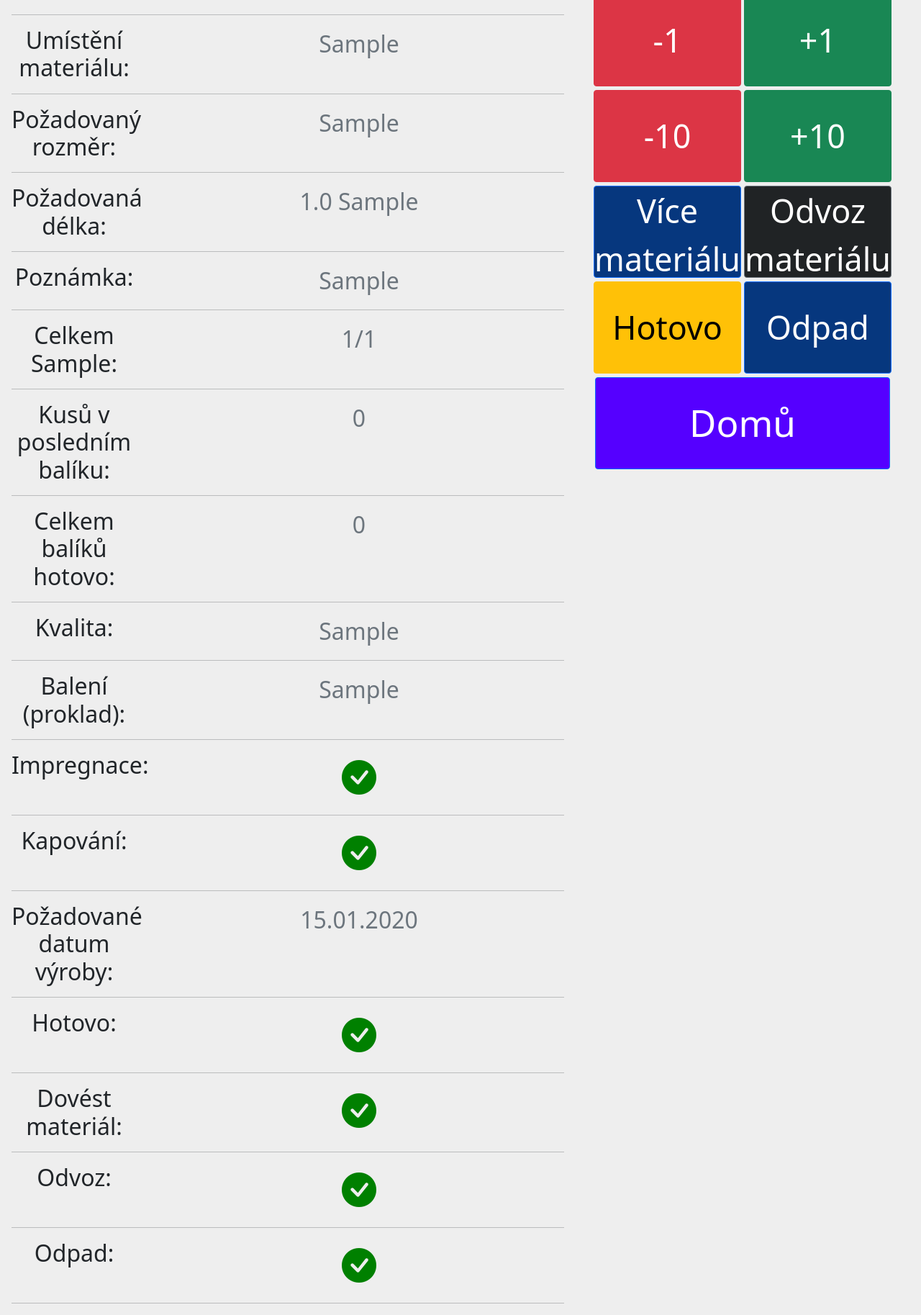
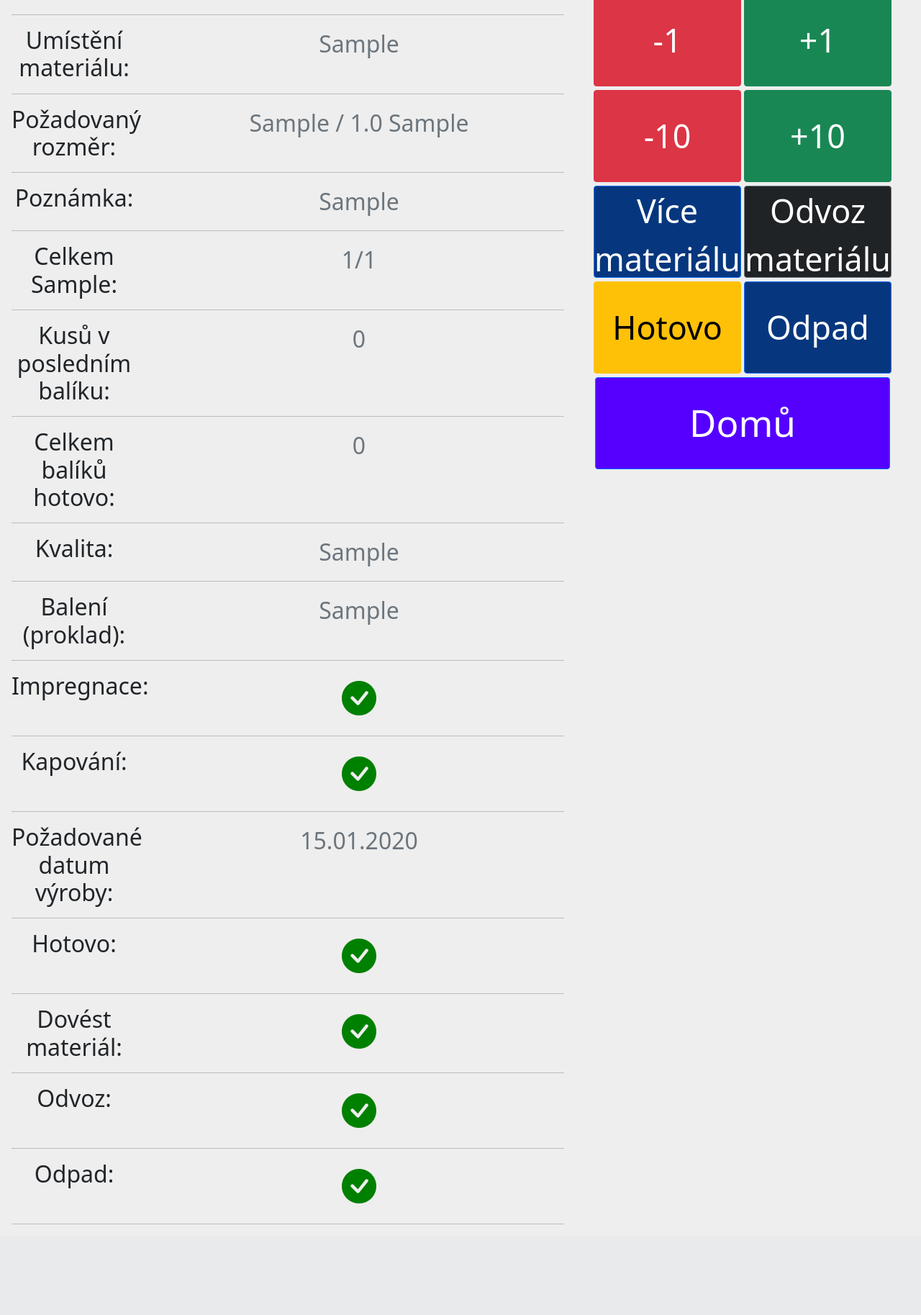
Before and after one commit to olinpin/Pila-facek, a Django app: page /r/1 in a window 1280 px wide. Shown: the part 447-2274 px from the top of the page at 72% size. After the commit the page ends 2148 px from the top, so only its background shows below. Run offline with Django 3.2, Linux system fonts and the light colour scheme; a user stored in the database is signed in; data comes from the database, SQL or seed files in the repository; tables that the repository leaves empty hold one stand-in row (values such as "Sample post"); some libraries are stand-ins or nearby versions.

Commit message:
Added more fields to the index page, edited info pages, added baliky to Rozmitacka as well

```diff
--- a/orders/admin.py
+++ b/orders/admin.py
@@ -228,9 +228,9 @@ class HoblovaniAdmin(admin.ModelAdmin):
         return mark_safe('<input type="submit" name="_save" class="default" value="Uložit">')
     button.short_description = 'Uložit'
 
-    def rozmery(self, obj):
-        return f"{obj.pozadovany_rozmer} / {obj.pozadovana_delka}"
-    rozmery.short_description = "Rozměry"
+    # def rozmery(self, obj):
+    #     return f"{obj.pozadovany_rozmer} / {obj.pozadovana_delka}"
+    # rozmery.short_description = "Rozměry"
     # what shows in the list
     list_display = ("zakaznik", "image_preview", "vytvoreno", "priority", "rozmery", "hotovo",
                     "kontrola", "do_vyroby", "get_material", "do_susarny", "suche", "button", "ks_hotovo", "ks")
--- a/orders/models.py
+++ b/orders/models.py
@@ -30,10 +30,10 @@ class Rozmitacka(models.Model):
     vytvoreno = models.DateTimeField("Vytvořeno", auto_now_add=True)
     priority = models.IntegerField("Priorita", default=10)
 
-
     # return function for string
     def __str__(self):
         return f"{self.zakaznik}"
+
     class Meta:
         verbose_name_plural = "Rozmítačka"
         verbose_name = "Rozmítačka"
@@ -53,6 +53,12 @@ class Rozmitacka(models.Model):
     def last_balik(self):
         balik, created = Baliky.objects.get_or_create(rozmitacka=self, done=False)
         return balik.ks
+
+    @property
+    def rozmery(self):
+        return f"{self.pozadovany_rozmer} / {self.pozadovana_delka}"
+    rozmery.fget.short_description = "Rozměry"
+
 
 # model of Hoblovani table
 class Hoblovani(models.Model):
@@ -102,6 +108,11 @@ class Hoblovani(models.Model):
     def pozadovana_delka(self):
         return f"{self.pozadovana_delka_cislo} {self.pozadovana_delka_jednotky}"
 
+    @property
+    def rozmery(self):
+        return f"{self.pozadovany_rozmer} / {self.pozadovana_delka}"
+    rozmery.fget.short_description = "Rozměry"
+
     # check which of the suche or do_susarny has changed and change the other one accordingly
     def save(self, *args, **kwargs):
         if not self.do_vyroby:
@@ -115,7 +126,7 @@ class Hoblovani(models.Model):
         return super().save(*args, **kwargs)
 
     def __str__(self):
-        return f"{self.zakaznik}"# - {self.pozadovane_datum_vyroby.strftime('%d.%m.%Y')},  {'Hotovo' if self.hotovo == True else f'{self.ks_hotovo}/{self.ks}' }, Kontrola - {'Ano' if self.kontrola == True else 'Ne' }"
+        return f"{self.zakaznik}"  # - {self.pozadovane_datum_vyroby.strftime('%d.%m.%Y')},  {'Hotovo' if self.hotovo == True else f'{self.ks_hotovo}/{self.ks}' }, Kontrola - {'Ano' if self.kontrola == True else 'Ne' }"
 
     class Meta:
         verbose_name_plural = "Hoblování"
@@ -124,7 +135,7 @@ class Hoblovani(models.Model):
 
     @property
     def baliky_celkem(self):
-        baliky = Baliky.objects.filter(hoblovani=self)
+        baliky = Baliky.objects.filter(hoblovani=self, done=True)
         return baliky.count()
     baliky_celkem.fget.short_description = "Balíky"
 
@@ -132,6 +143,7 @@ class Hoblovani(models.Model):
     def last_balik(self):
         balik, created = Baliky.objects.get_or_create(hoblovani=self, done=False)
         return balik.ks
+
 
 class Baliky(models.Model):
     ks = models.IntegerField("Kusů", default=0)
--- a/orders/templates/orders/index.html
+++ b/orders/templates/orders/index.html
@@ -57,7 +57,7 @@
                             <span class="text-muted">{{ order.jednotky }} hotovo:</span>
                             {{order.ks_hotovo}}/{{order.ks}} &nbsp;
                             <span class="text-muted">Poznámka: </span> {{order.poznamka}} &nbsp;
-                            <span class="text-muted">Rozměry: </span> {{order.pozadovany_rozmer}}
+                            <span class="text-muted">Rozměry: </span> {{order.rozmery}}
                             </small>
                         </div>
                         </div>
@@ -122,7 +122,7 @@
                             <span class="text-muted">{{ order.jednotky }} hotovo:</span>
                             {{order.ks_hotovo}}/{{order.ks}} &nbsp;
                             <span class="text-muted">Poznámka: </span> {{order.poznamka}} &nbsp;
-                            <span class="text-muted">Rozměry: </span> {{order.pozadovany_rozmer}}
+                            <span class="text-muted">Rozměry: </span> {{order.rozmery}}
                             </small>
                         </div>
                         </div>
--- a/orders/templates/orders/r_info.html
+++ b/orders/templates/orders/r_info.html
@@ -38,26 +38,9 @@
           <div class="col-sm-3">
             <h6 class="mb-0">Požadovaný rozměr:</h6>
           </div>
-          <div class="col-sm-9 text-secondary"> {{ order.pozadovany_rozmer }}</div>
+          <div class="col-sm-9 text-secondary"> {{ order.rozmery }}</div>
         </div>
         <hr>
-  {% if order.pozadovana_delka|length > 0 %}
-  <div class="row">
-          <div class="col-sm-3">
-            <h6 class="mb-0">Požadovaná délka:</h6>
-          </div>
-          <div class="col-sm-9 text-secondary"> {{ order.pozadovana_delka }}</div>
-        </div>
-        <hr>
-  {% else %}
-  <div class="row">
-    <div class="col-sm-3">
-      <h6 class="mb-0">Požadovaná délka:</h6>
-    </div>
-    <div class="col-sm-9 text-secondary"> {{ order.pozadovana_delka_cislo }} {{ order.pozadovana_delka_jednotky }}</div>
-  </div>
-  <hr>
-  {% endif %}
   <div class="row">
           <div class="col-sm-3">
             <h6 class="mb-0">Poznámka:</h6>
```
Also changed, not shown: orders/templates/orders/h_info.html (+16 -8 lines).
